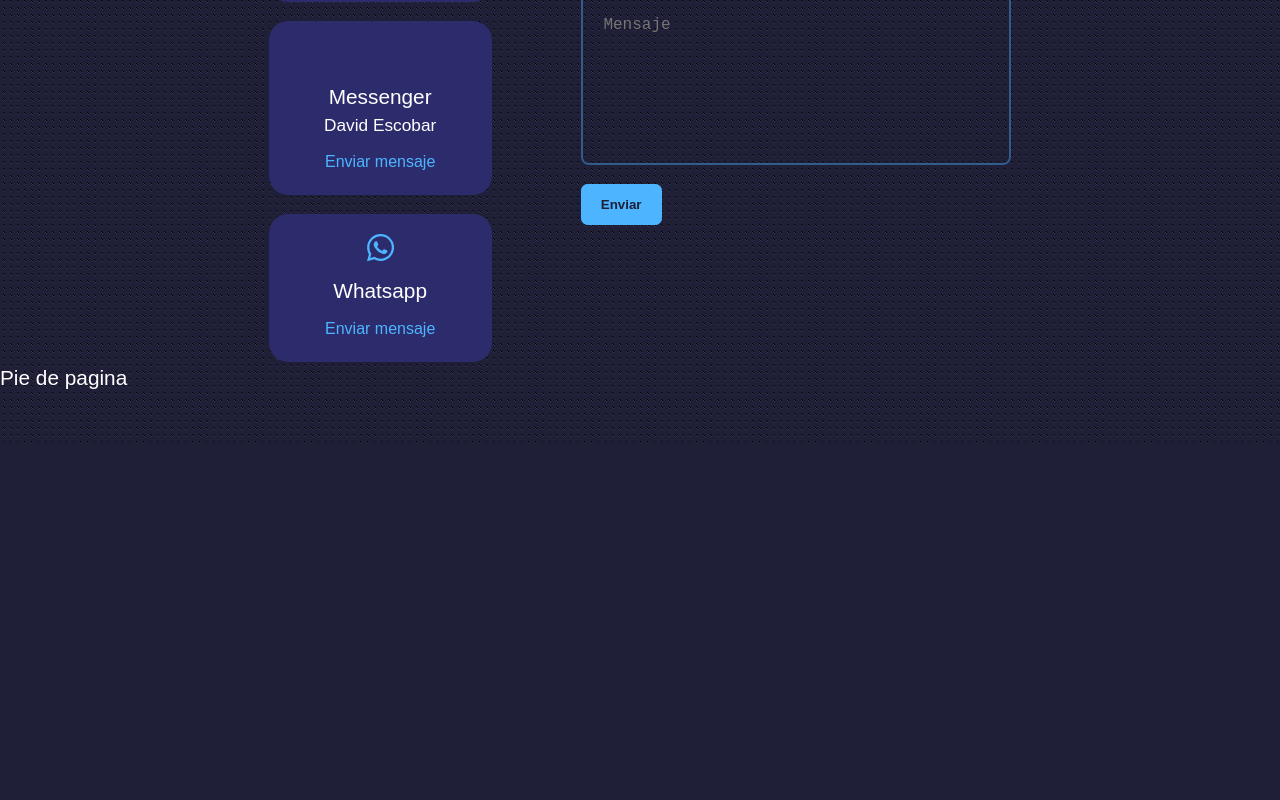
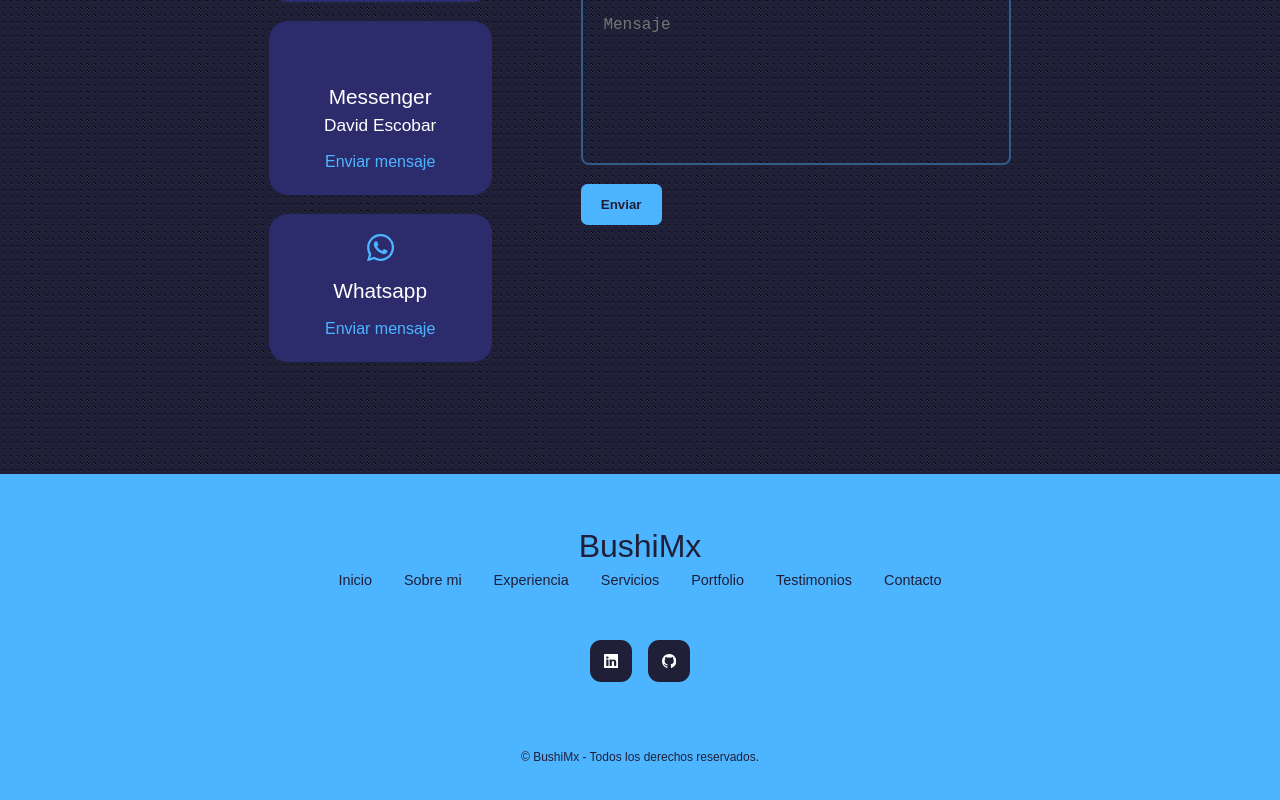
Before and after one commit to BushiMx/Portfolio_David_Escobar, a React (Create React App) app: page / in a window 1280 px wide. Shown: the part 4917-5717 px from the top of the page. Before the commit the page ends 5359 px from the top, so only its background shows below. Built offline with nearby package versions, Linux system fonts and the light colour scheme; some icons are missing; a web font is replaced by a local one.

Commit message:
footer component

```diff
--- a/src/components/footer/Footer.jsx
+++ b/src/components/footer/Footer.jsx
@@ -1,9 +1,35 @@
 import React from "react";
 import './footer.css'
+import {BsLinkedin} from 'react-icons/bs'
+import {BsGithub} from 'react-icons/bs'
+
 
 const Pie = () => {
     return (
-        <footer>Pie de pagina</footer>
+        <footer>
+            <a href="#" className="footer__logo">BushiMx</a>
+
+            <ul className="permalinks">
+                <li><a href="#">Inicio</a></li>
+                <li><a href="#about">Sobre mi</a></li>
+                <li><a href="#experience">Experiencia</a></li>
+                <li><a href="#services">Servicios</a></li>
+                <li><a href="#portfolio">Portfolio</a></li>
+                <li><a href="#testimonials">Testimonios</a></li>
+                <li><a href="#contact">Contacto</a></li>
+            </ul>
+
+            <div className="footer__socials">
+                <a href="http://www.linkedin.com/in/davidescobarmx" className="footer_icon" target='_blank'
+                    rel='noreferrer'><BsLinkedin/></a>
+                <a href="https://github.com/BushiMx/" className="footer_icon" target='_blank'
+                rel='noreferrer'><BsGithub/></a>
+            </div>
+
+            <div className="footer__copyright">
+                <small>&copy; BushiMx - Todos los derechos reservados.</small>
+            </div>
+        </footer>
     )
 }
 
--- a/src/components/footer/footer.css
+++ b/src/components/footer/footer.css
@@ -1,3 +1,65 @@
 footer{
-    height: 5rem;
+    /* height: 5rem; */
+    background: var(--color-primary);
+    padding: 3rem 0;
+    text-align: center;
+    font-size: 0.9rem;
+    margin-top: 7rem;
 }
+
+footer a{
+    color: var(--color-bg);
+}
+
+.footer__logo{
+    font-size: 2rem;
+    font-weight: 500;
+}
+
+.permalinks{
+    display: flex;
+    flex-wrap: wrap;
+    justify-content: center;
+    gap: 2rem;
+    margin: 0 auto 3rem;
+}
+
+.footer__socials{
+    display: flex;
+    justify-content: center;
+    gap: 1rem;
+    margin-bottom: 4rem;
+}
+
+.footer__socials a{
+    background: var(--color-bg);
+    color: var(--color-white);
+    padding: 0.8rem;
+    border-radius: 0.7rem;
+    display: flex;
+    border: 1px solid transparent;
+}
+
+.footer__socials a:hover{
+    background: transparent;
+    color: var(--color-bg);
+    border-color: var(--color-bg);
+}
+
+.footer__copyright{
+    margin-bottom: 4rem;
+    color: var(--color-bg);
+}
+
+/* Small devices */
+
+@media screen and (max-width: 600px) {
+    .permalinks{
+        flex-direction: column;
+        gap: 1.5rem;
+    }
+
+    .footer__socials{
+        margin-bottom: 2.6rem;
+    }
+}
```
